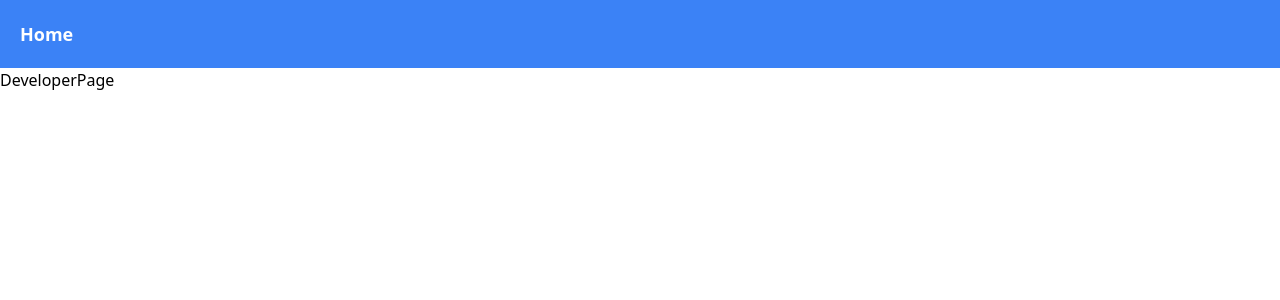
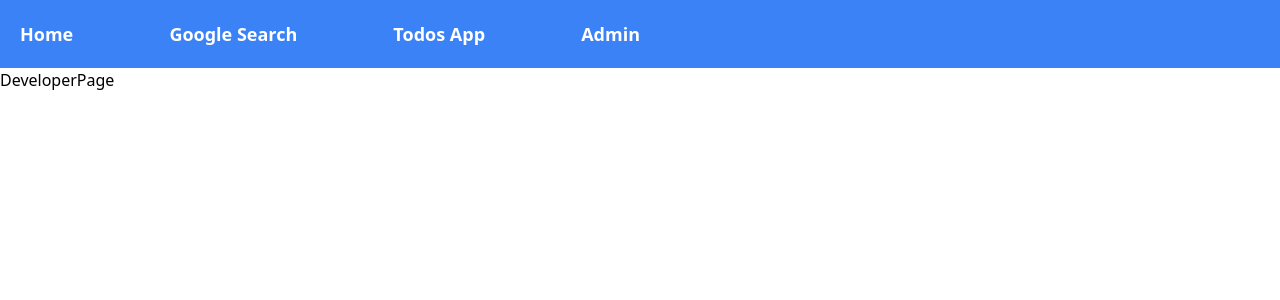
Before and after one commit to yavuzergun1/next13-works, a Next.js app: page /developer in a window 1280 px wide. Shown: the top 300 px of the page. Built offline with nearby package versions, Linux system fonts and the light colour scheme.

Commit message:
header links added

```diff
--- a/app/Header.tsx
+++ b/app/Header.tsx
@@ -3,8 +3,13 @@ import React from "react";
 
 function Header() {
   return (
-    <header className="p-5 bg-blue-500 text-white font-semibold text-lg">
-      <Link href="/">Home</Link>
+    <header className=" p-5 bg-blue-500 text-white font-semibold text-lg">
+      <div className="links-container w-6/12 flex justify-between">
+        <Link href="/">Home</Link>
+        <Link href="/search">Google Search</Link>
+        <Link href="/todos">Todos App</Link>
+        <Link href="/todos">Admin</Link>
+      </div>
     </header>
   );
 }
```
